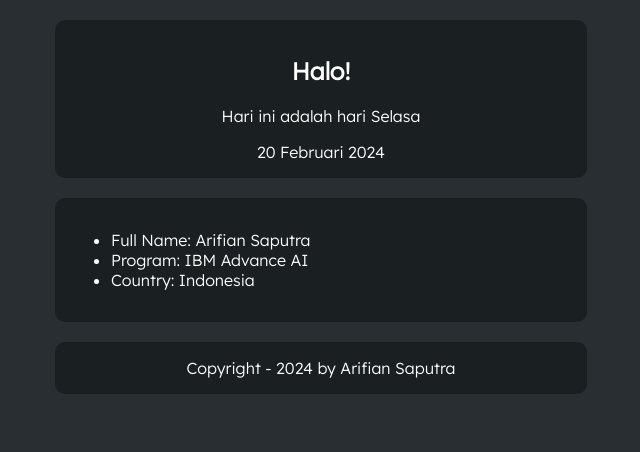
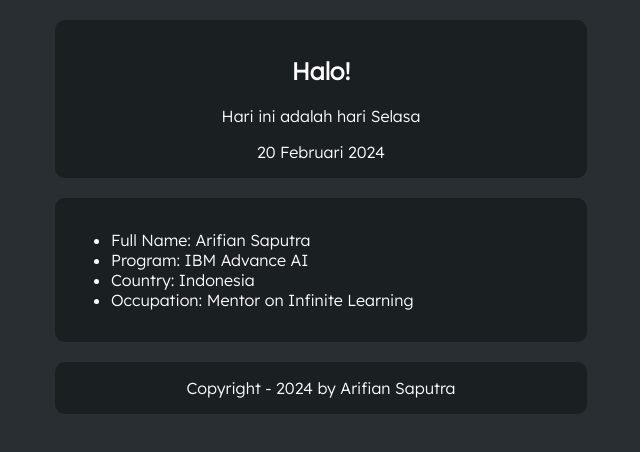
Before and after one commit to arifian853/github-tutorial-il, a plain HTML site: page index.html in a window 1280 px wide. Shown: the whole page, without its empty margins (319-959 px from the left). Drawn offline with Linux system fonts and the light colour scheme.

Commit message:
Penambahan occupation

```diff
--- a/index.html
+++ b/index.html
@@ -6,7 +6,7 @@
     <meta name="viewport" content="width=device-width, initial-scale=1.0">
     <link rel="stylesheet" href="styles.css">
 
-    <title>Arifian</title>
+    <title>Arifian Saputra</title>
 </head>
 
 <body>
@@ -20,6 +20,7 @@
             <li>Full Name: Arifian Saputra</li>
             <li>Program: IBM Advance AI</li>
             <li>Country: Indonesia</li>
+            <li>Occupation: Mentor on Infinite Learning</li>
         </ul>
     </div>
     <div class="main">
```
